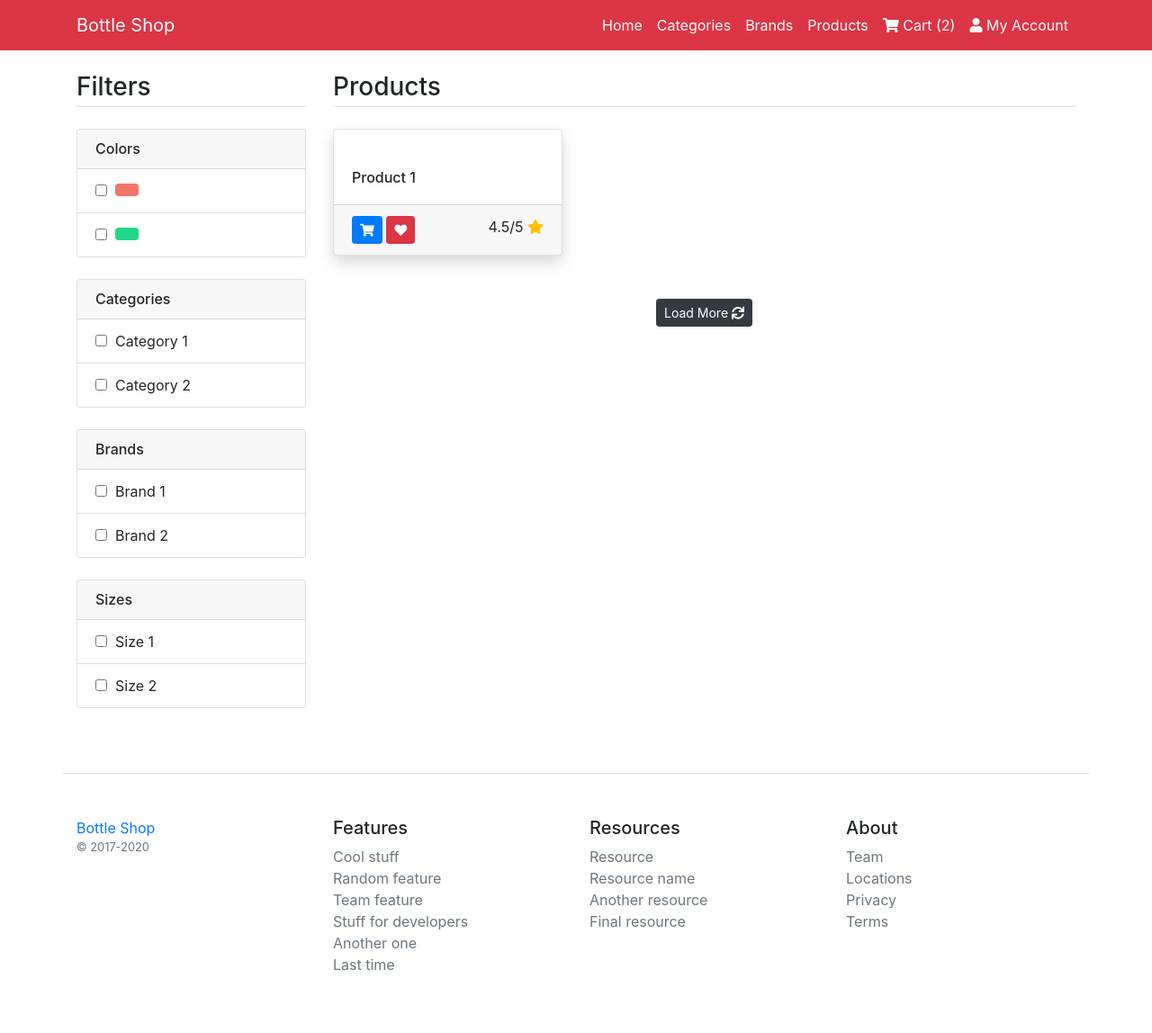
After one commit to gurnitha/django_ecommerce_venam, a Django app: page /product-list in a window 1280 px wide. The commit adds this page. Shown: the whole page at 90% size. Run offline with Django 3.2, Linux system fonts and the light colour scheme; some libraries are stand-ins or nearby versions.

Commit message:
4.6.9 Product list Part 1 - Create product_list template, views and urls

```diff
--- /dev/null
+++ b/apps/core/templates/core/product_list.html
@@ -0,0 +1,99 @@
+{% extends './base.html' %}
+{% load static %}
+{% block content %}
+<main class="container my-4">
+	<!-- Row -->
+	<div class="row">
+		<!-- Aside Filters -->
+		<div class="col-md-3">
+			<h3 class="mb-4 border-bottom pb-1">Filters</h3>
+			<!-- Filter 1: Colors-->
+			<div class="card mb-4">
+				<h6 class="card-header">Colors</h6>
+				<div class="list-group list-group-flush">
+					<li class="list-group-item">
+						<input value="" type="checkbox" />&nbsp;
+						<button class="btn" style="background-color: #F2766B; margin-top: -5px;"></button>
+					</li>
+					<li class="list-group-item">
+						<input value="" type="checkbox" />&nbsp;
+						<button class="btn" style="background-color: #21D789; margin-top: -5px;"></button>
+					</li>
+				</div>
+			</div>
+			<!-- Filter 2: Categories -->
+			<div class="card mb-4">
+				<h6 class="card-header">Categories</h6>
+				<div class="list-group list-group-flush">
+					<li class="list-group-item">
+						<input value="" type="checkbox" />&nbsp;
+						Category 1
+					</li>
+					<li class="list-group-item">
+						<input value="" type="checkbox" />&nbsp;
+						Category 2
+					</li>
+				</div>
+			</div>
+			<!-- Filter 3: Brands -->
+			<div class="card mb-4">
+				<h6 class="card-header">Brands</h6>
+				<div class="list-group list-group-flush">
+					<li class="list-group-item">
+						<input value="" type="checkbox" />&nbsp;
+						Brand 1
+					</li>
+					<li class="list-group-item">
+						<input value="" type="checkbox" />&nbsp;
+						Brand 2
+					</li>
+				</div>
+			</div>
+			<!-- Filter 3: Sizes-->
+			<div class="card mb-4">
+				<h6 class="card-header">Sizes</h6>
+				<div class="list-group list-group-flush">
+					<li class="list-group-item">
+						<input value="" type="checkbox" />&nbsp;
+						Size 1
+					</li>
+					<li class="list-group-item">
+						<input value="" type="checkbox" />&nbsp;
+						Size 2
+					</li>
+				</div>
+			</div>
+		</div>
+		<!-- End Aside Filters -->
+
+		<!-- Main Content -->
+		<div class="col-md-9">
+			<!-- Products -->
+			<h3 class="mb-4 border-bottom pb-1">
+				Products
+			</h3>
+			<div class="row">
+				<div class="col-md-4 mb-4">
+					<div class="card shadow">
+					  <a href=""><img src="" class="card-img-top" alt=""></a>
+					  <div class="card-body">
+					    <h6 class="card-text"><a href=""></a>Product 1</h6>
+					  </div>
+					  <div class="card-footer">
+					  	<button class="btn btn-sm btn-primary"><i class="fa fa-shopping-cart"></i></button>
+					  	<button class="btn btn-sm btn-danger"><i class="fa fa-heart"></i></button>
+					  	<span class="float-right">
+					  		4.5/5
+					  		<i class="fa fa-star text-warning"></i>
+					  	</span>
+					  </div>
+					</div>
+				</div>
+			</div>
+			<p class="my-4 text-center"><a href="" class="btn btn-dark btn-sm">Load More <i class="fa fa-sync"></i></a></p>
+		</div>
+		<!-- End Main Content -->
+	</div>
+	<!-- End Row -->
+</main>
+{% endblock %}
--- a/apps/core/templates/core/shared/navbar.html
+++ b/apps/core/templates/core/shared/navbar.html
@@ -17,6 +17,9 @@
 		        <a class="nav-link text-white" href="{% url 'core:brand-list' %}">Brands</a>
 		      </li>
 		      <li class="nav-item">
+		        <a class="nav-link text-white" href="{% url 'core:product-list' %}">Products</a>
+		      </li>
+		      <li class="nav-item">
 		        <a class="nav-link text-white" href=""><i class="fa fa-shopping-cart"></i> Cart (2)</a>
 		      </li>
 		      <li class="nav-item">
--- a/apps/core/urls.py
+++ b/apps/core/urls.py
@@ -4,13 +4,17 @@
 from django.urls import path
 
 # Django locals
-from apps.core.views import home, category_list, brand_list
+from apps.core.views import home, category_list, brand_list, product_list
 
 # appname
 app_name = 'core'
 
 urlpatterns = [
     path('', home, name='home'),
-    path('category-list/', category_list, name='category-list'),
-    path('brand-list/', brand_list, name='brand-list'),
+    path('category-list/',
+                        category_list, name='category-list'),
+    path('brand-list/',
+                        brand_list, name='brand-list'),
+    path('product-list',
+                        product_list,name='product-list'),
 ]
--- a/apps/core/views.py
+++ b/apps/core/views.py
@@ -4,7 +4,7 @@
 from django.shortcuts import render
 
 # Django locals
-from apps.core.models import Category, Brand
+from apps.core.models import Category, Brand, Product
 
 # Create your views here.
 
@@ -12,17 +12,21 @@ from apps.core.models import Category, Brand
 def home(request):
 	return render(request, 'core/index.html')
 
-# Categories page views
+# Category List views
 def category_list(request):
 	data = Category.objects.all().order_by('-id')
 	context = {'data':data}
 	return render(request, 'core/category_list.html', context)
 
-
-# Brand
-# Categories page views
+# Brand List views
 def brand_list(request):
 	data = Brand.objects.all().order_by('-id')
-	print(data)
+	# print(data)
 	context = {'data':data}
 	return render(request, 'core/brand_list.html', context)
+
+# Product List views
+def product_list(request):
+	data=Product.objects.all().order_by('-id')
+	context = {'data':data}
+	return render(request,'core/product_list.html',)
```
Also changed, not shown: README.md.
